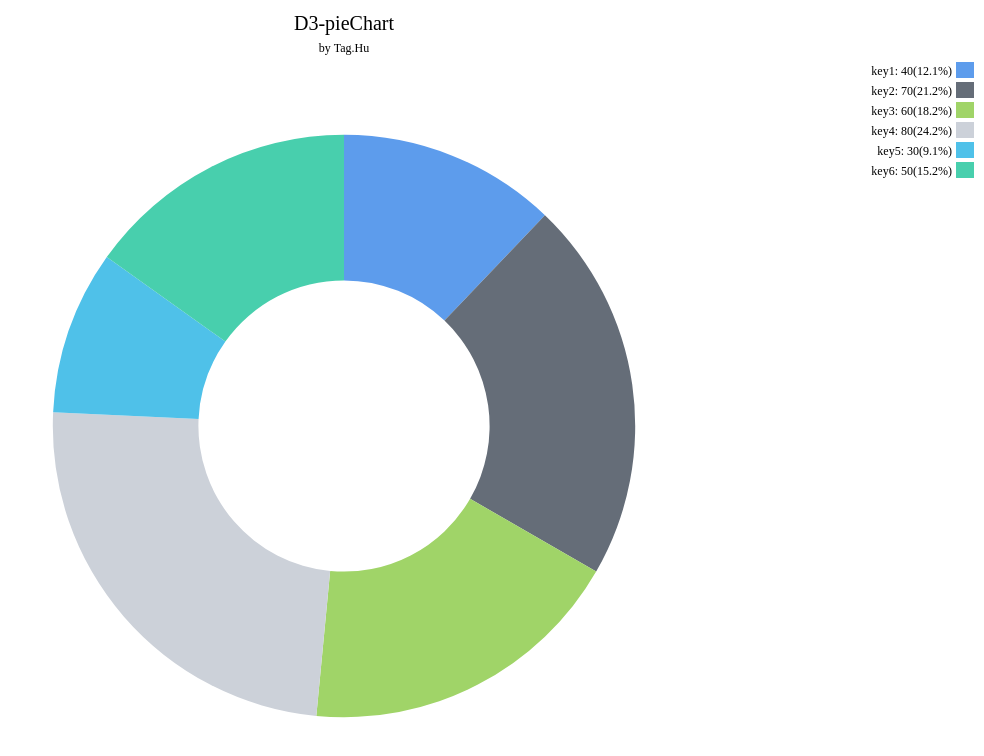
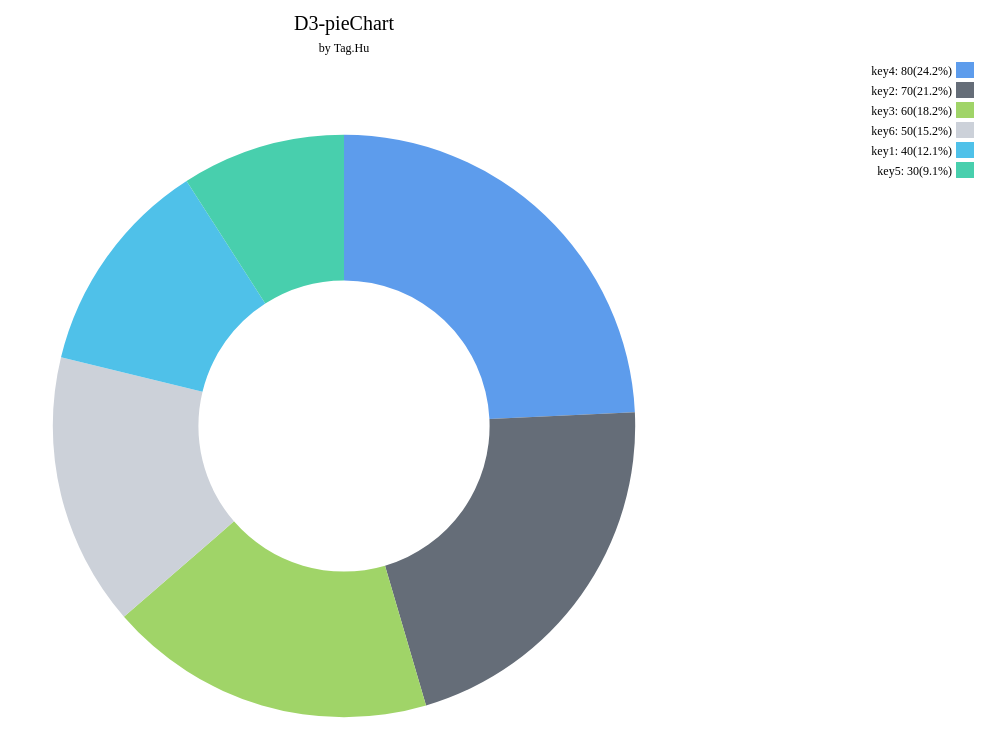
Before and after one commit to LearnShare/d3-chart, a plain HTML site: page pie-chart.html in a window 1280 px wide. Shown: the whole page, without its empty margins (296-1280 px from the left). Drawn offline with Linux system fonts and the light colour scheme.

Commit message:
Update(PieChart): support sortData callback

```diff
--- a/js/modules/pie-chart.js
+++ b/js/modules/pie-chart.js
@@ -13,8 +13,12 @@ var PieChart = (function(_super) {
 
     self.config.radius = config.radius
         || 0.8;
+    self.config.sortData = (config.sortData
+          && (typeof config.sortData == 'function'))
+        ? config.sortData
+        : undefined,
 
-    self.formater = d3.format(",.3f");
+    self.formater = d3.format(',.3f');
   }
   // set chartData
   PieChart.prototype.setData = function(data) {
@@ -22,7 +26,9 @@ var PieChart = (function(_super) {
 
     self.chartData = data;
 
-    // sortData
+    if(self.config.sortData) {
+      self.chartData.sort(self.config.sortData);
+    }
 
     var sum = 0;
     for(var i in self.chartData) {
--- a/pie-chart.html
+++ b/pie-chart.html
@@ -40,7 +40,10 @@
               + d.percentage
               + '%)';
         },
-        radius: [0.4, 0.8]
+        radius: [0.4, 0.8],
+        sortData: function(a, b) {
+          return b.value - a.value;
+        }
       });
 
       chart.setData([{
```
